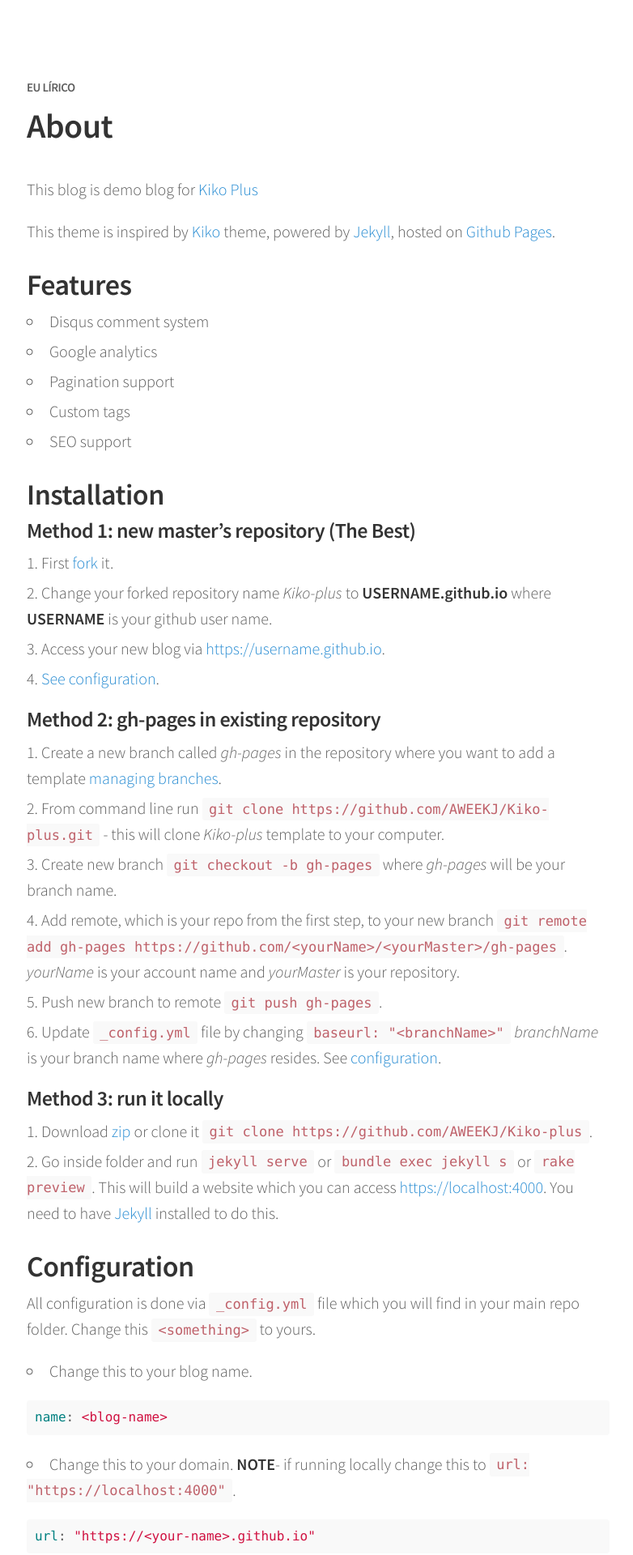
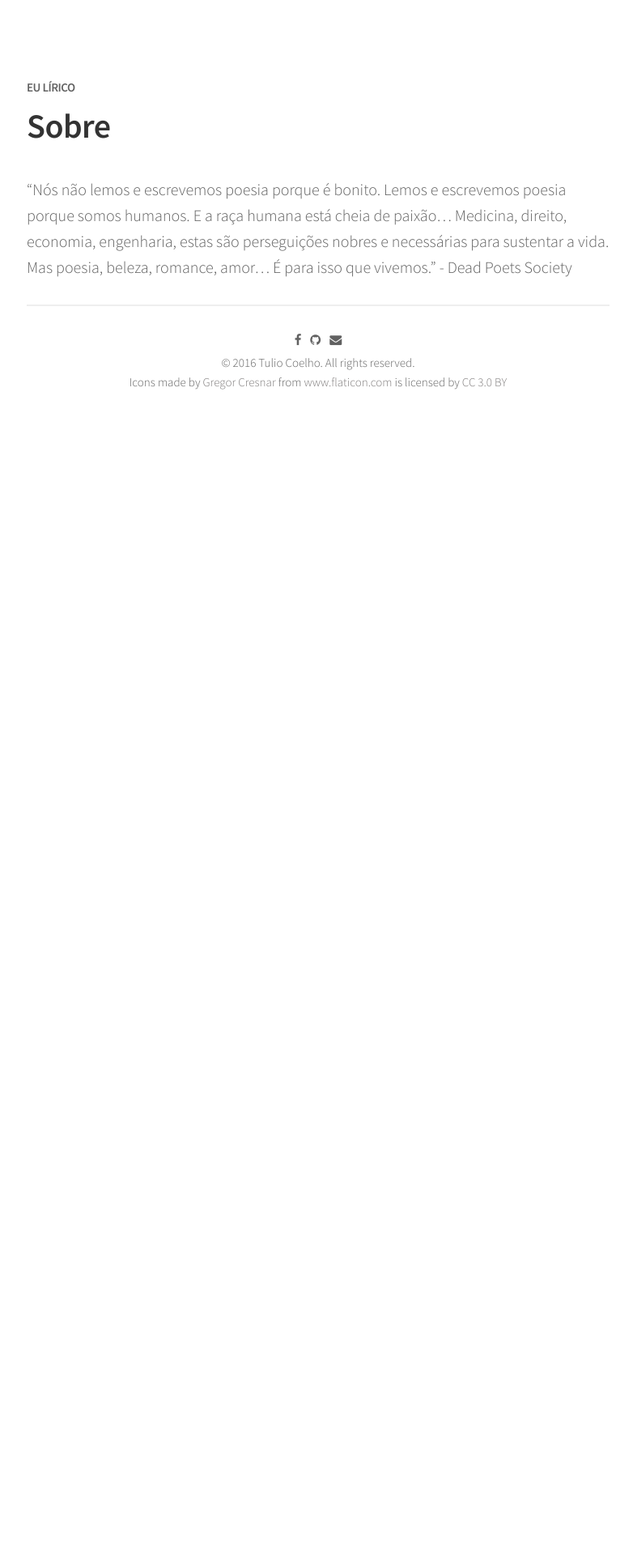
Before and after one commit to eulirico/eulirico.github.io, a Jekyll site: the page built from about.md, in a window 1280 px wide. Shown: the top 1920 px of the page at 81% size, without its empty margins (247-1029 px from the left). Built offline with Jekyll 4.4.1, drawn with Linux system fonts in a browser that asks for light colours; nearby versions of some CDN libraries; after the commit the page ends 900 px from its top, so only the background shows below that; some of the changed text lies outside the part shown.

Commit message:
Adding first post and changing about page

````diff
--- a/_includes/share.html
+++ b/_includes/share.html
@@ -1,4 +1,4 @@
-<span>Share this: <br /></span>
+<span>Compartilhe: <br /></span>
 <a href="https://www.facebook.com/sharer/sharer.php?u={{ site.url }}{{ site.baseurl }}{{ page.url }}" onclick="window.open(this.href, 'mywin',
 'left=20,top=20,width=500,height=500,toolbar=1,resizable=0'); return false;" class="ssk ssk-icon ssk-facebook"></a>
 <a href="https://twitter.com/intent/tweet?text={{ page.title }}&url={{ site.url }}{{ site.baseurl }}{{ page.url }}" onclick="window.open(this.href, 'mywin',
--- a/_sass/_variables.scss
+++ b/_sass/_variables.scss
@@ -13,14 +13,14 @@ $code-gist-font: Menlo, Monaco, "Courier New", monospace !important;
 /*--------------
   Color
   -------------- */
-$base-color: rgba(#333,0.8);
-$base-lighten-color: lighten($base-color, 50);
+$base-color: rgba(#393939,0.8);
+$base-lighten-color: lighten($base-color, 10);
 
 $background-color: #fff;
 $background-over-color: #f5f7f9;
 
 $text-color: #333;
-$link-color: #268bd2;
+$link-color: #7F7C7C;
 $code-color: #bf616a;
 $code-background-color: #f9f9f9;
 $table-border-color: #e5e5e5;
--- a/about.md
+++ b/about.md
@@ -1,104 +1,5 @@
 ---
-title: About
+title: Sobre
 permalink: /about/
 ---
-
-This blog is demo blog for [Kiko Plus](https://github.com/AWEEKJ/Kiko-plus)
-
-This theme is inspired by [Kiko](http://github.com/gfjaru/Kiko) theme, powered by [Jekyll](http://jekyllrb.com), hosted on [Github Pages](https://pages.github.com).
-
-## Features
-
-- Disqus comment system
-- Google analytics
-- Pagination support
-- Custom tags
-- SEO support
-
-
-## Installation
-
-#### Method 1: new master's repository (The Best)
-
-1. First [fork](https://github.com/AWEEKJ/Kiko-plus/fork) it.
-2. Change your forked repository name _Kiko-plus_ to __USERNAME.github.io__ where
-   __USERNAME__ is your github user name.
-3. Access your new blog via [https://username.github.io](https://username.github.io).
-4. [See configuration](#configuration).
-
-#### Method 2: gh-pages in existing repository
-
-1. Create a new branch called _gh-pages_ in the repository where you want to add a template [managing branches](https://help.github.com/articles/creating-and-deleting-branches-within-your-repository/).
-2. From command line run `git clone https://github.com/AWEEKJ/Kiko-plus.git` - this will clone _Kiko-plus_ template to your computer.
-3. Create new branch `git checkout -b gh-pages` where _gh-pages_ will be your branch name.
-4. Add remote, which is your repo from the first step, to your new branch `git remote add gh-pages https://github.com/<yourName>/<yourMaster>/gh-pages`. _yourName_ is your account name and _yourMaster_ is your repository.
-5. Push new branch to remote `git push gh-pages`.
-6. Update `_config.yml` file by changing `baseurl: "<branchName>"` _branchName_ is your branch name where _gh-pages_ resides. See [configuration](#configuration).
-
-#### Method 3: run it locally
-
-1. Download [zip](https://github.com/AWEEKJ/Kiko-plus/archive/master.zip) or clone it `git clone https://github.com/AWEEKJ/Kiko-plus`.
-2. Go inside folder and run `jekyll serve` or `bundle exec jekyll s` or `rake preview`. This will build a website which you can access [https://localhost:4000](https://localhost:4000). You need to have [Jekyll](https://jekyllrb.com/docs/installation/) installed to do this.
-
-
-## Configuration
-
-All configuration is done via `_config.yml` file which you will find in your main repo folder. Change this `<something>` to yours.
-
-- Change this to your blog name.
-
-```yml
-name: <blog-name>
-```
-
-- Change this to your domain. **NOTE**- if running locally change this to `url: "https://localhost:4000"`.
-
-```yml
-url: "https://<your-name>.github.io"
-```
-
-- Change this to your branch name where _gh-pages_ resides. !NOTE apply only if you used __Method 2__ for installation.
-
-```yml
-baseurl: "/<branch-name>"
-```
-
-- These configuration in `author:` is for links to icons in footer. Modify `_includes/footer.html` to add more link icons.
-
-```yml
-author:
-  name:             your-name
-  facebook:         your-id
-  twitter:          your-id
-  github:           your-id
-  linkedin:         your-id
-  medium:           your-id
-  tumblr:           your-id
-  email:            your-id@your-email.com
-```
-
-- Change this to your Google Analytic ID.
-
-```yml
-google-analytics:
-  id:               your-id
-```
-
-- Change this to your Disqus ID.
-
-```yml
-disqus:
-  id:               your-id
-```
-
-## Rakefile Usage
-
-```bash
-$ rake post title="A Title" [date="2015-08-16"] [tags=[tag1,tag2]]
-$ rake draft title="A Title" [date="2015-08-16"] [tags=[tag1,tag2]]
-$ rake preview
-```
-
-## License
-
-This theme is released under MIT License.
+"Nós não lemos e escrevemos poesia porque é bonito. Lemos e escrevemos poesia porque somos humanos. E a raça humana está cheia de paixão... Medicina, direito, economia, engenharia, estas são perseguições nobres e necessárias para sustentar a vida. Mas poesia, beleza, romance, amor... É para isso que vivemos." - Dead Poets Society
````
Also changed, not shown: _posts/2016-01-08-eulirico.md (added, +44 -0 lines), 7 other files.
